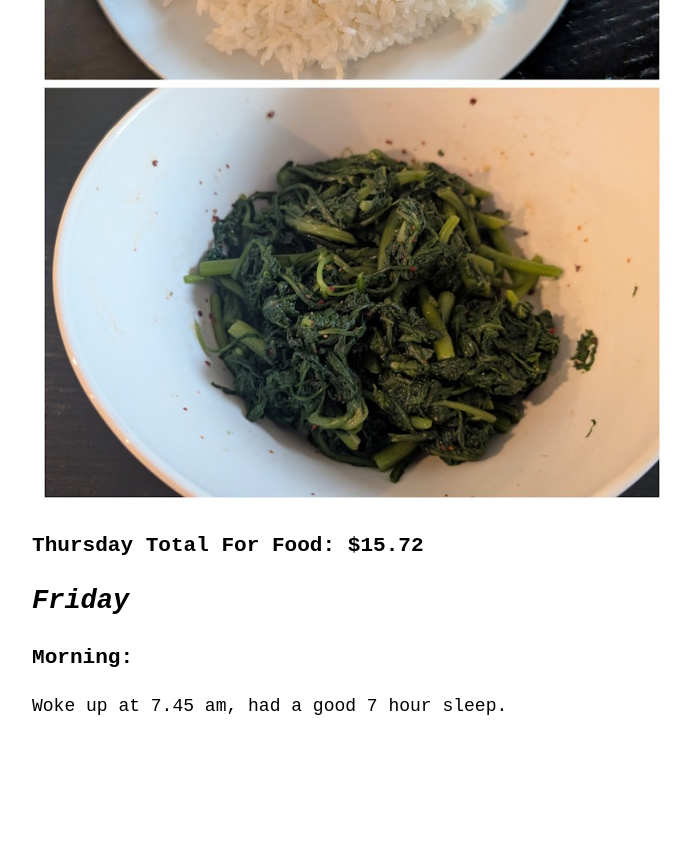
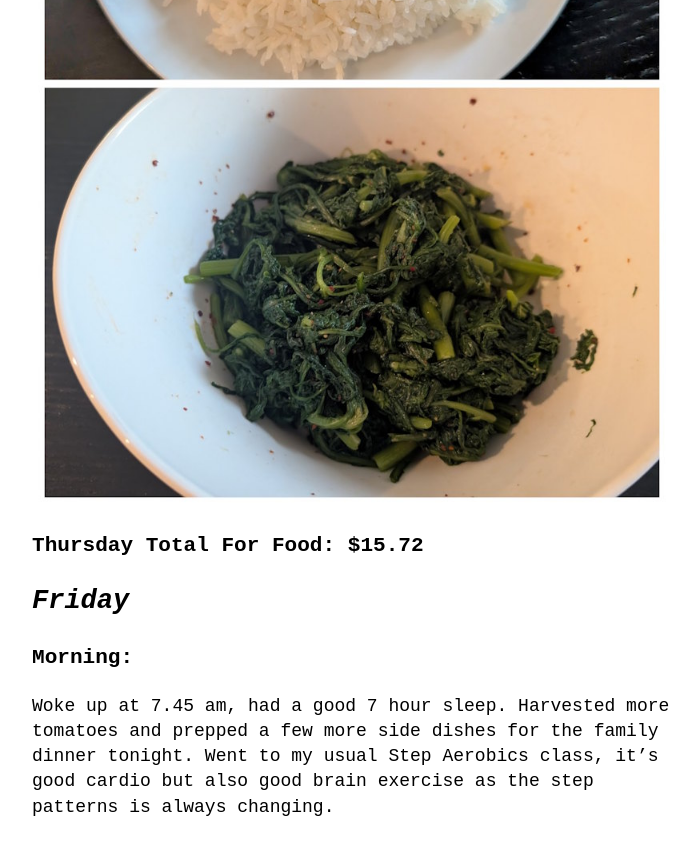
Before and after one commit to groceryshoppingisfun/weeklyfoodjournal, a Jekyll site: the page built from _posts/2025-06-16-A-Thai-Inspired-Cooking-Week.md, in a window 1280 px wide and 900 px high, scrolled down 13771 px. Shown: the top 855 px of the window, without its empty margins (288-988 px from the left). Built offline with Jekyll 4.4.1, drawn with Linux system fonts in a browser that asks for light colours; before the commit the page ends 14570 px from its top, so only the background shows below that.

Commit message:
Update 2025-06-16-A-Thai-Inspired-Cooking-Week.md

```diff
--- a/_posts/2025-06-16-A-Thai-Inspired-Cooking-Week.md
+++ b/_posts/2025-06-16-A-Thai-Inspired-Cooking-Week.md
@@ -35,7 +35,7 @@ I have been following this Thai lady on YouTube called "ThaiFood Chef". I've mad
 *Monday Dinner: Thai Grilled Pork Salad, Homegrown cherry tomatoes, Tofu with Chrysanthemum greens soup*
 ![thai grilled pork salad](assets/images/thai-grilled-pork-salad.jpg)
 
-### *Monday Total For Food: $35.63*
+### Monday Total For Food: $35.63
 
 ## Tuesday:
 ### Morning:
@@ -68,7 +68,7 @@ Another pit stop at Safeway to pick up some sorbet as he was craving something c
 |Lindy's Italian Ice|$4.49|
 |Safeway Total|**$7.21**|
 
-### *Tuesday Total For Food: $66.71*
+### Tuesday Total For Food: $66.71
 
 ## Wednesday:
 ### Morning:
@@ -125,4 +125,4 @@ Tried to make an indian chicken curry dish and of all the cuisines I've tried, I
 
 ## Friday
 ### Morning:
-Woke up at 7.45 am, had a good 7 hour sleep.
+Woke up at 7.45 am, had a good 7 hour sleep. Harvested more tomatoes and prepped a few more side dishes for the family dinner tonight. Went to my usual Step Aerobics class, it's good cardio but also good brain exercise as the step patterns is always changing.
```
